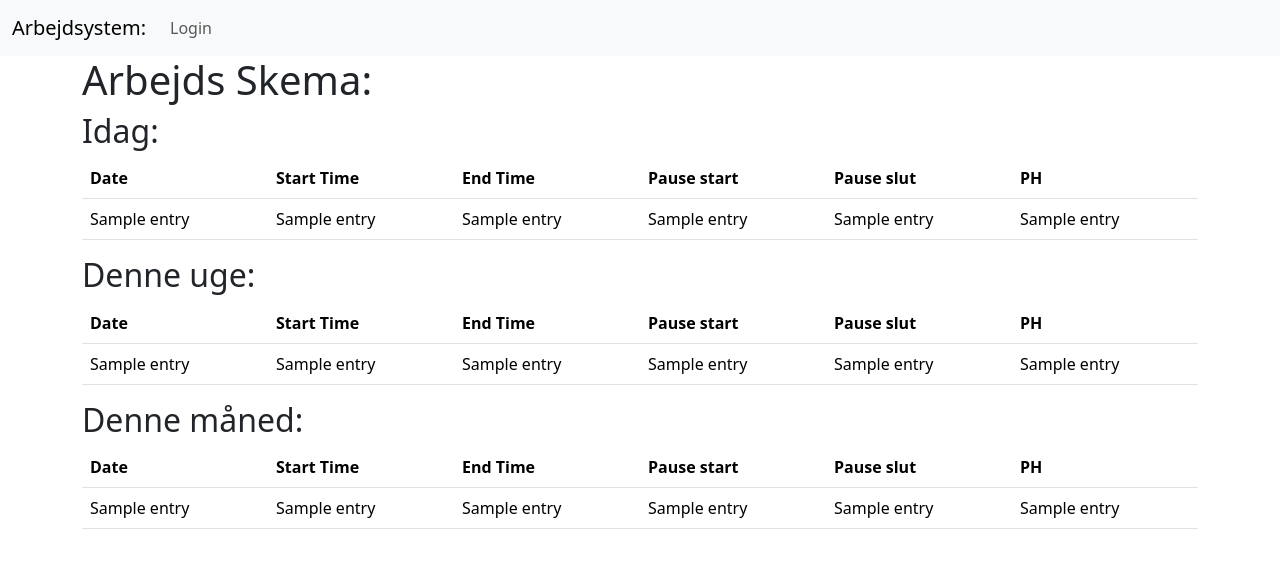
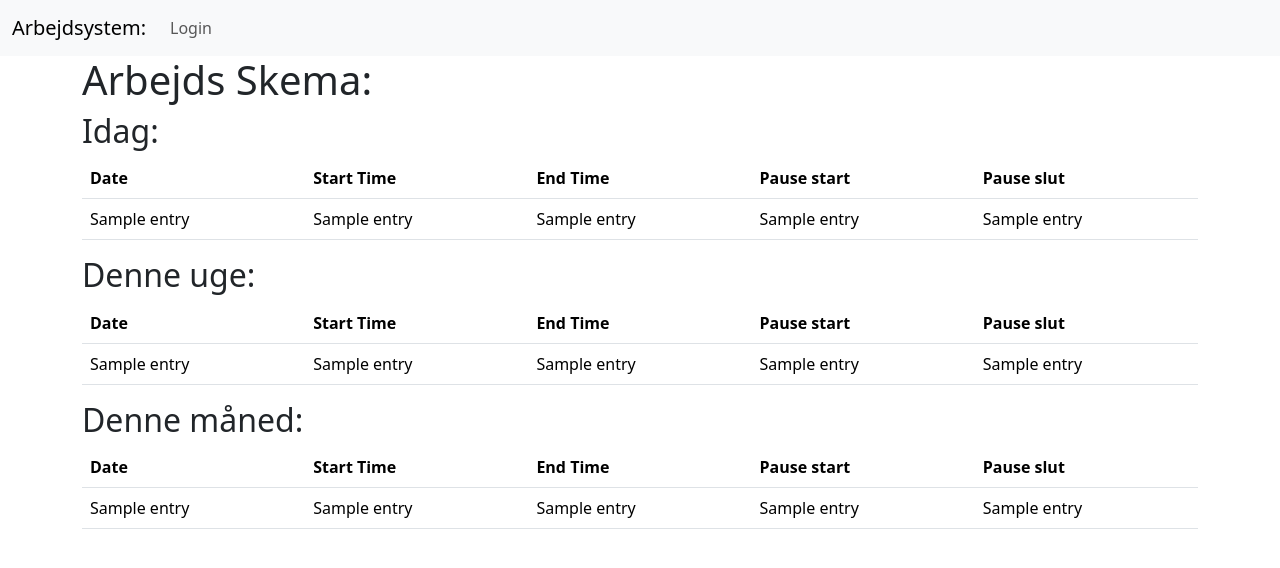
Before and after one commit to Kreiner72/Flask_eksamen_version, a Flask app: template templates/work_hours.html in a window 1280 px wide. Shown: the top 568 px of the page. Run offline with Flask 3, Linux system fonts and the light colour scheme; the template is opened without the code that fills it: most values are stand-ins (such as "Sample title", 1, 10 or a date in 2020).

Commit message:
Update work_hours.html
Slettet Place holder

```diff
--- a/templates/work_hours.html
+++ b/templates/work_hours.html
@@ -14,7 +14,6 @@
             <th>End Time</th>
             <th>Pause start</th>
             <th>Pause slut</th>
-            <th>PH</th>
         </tr>
     </thead>
     <tbody>
@@ -25,7 +24,6 @@
             <td>{{ entry[3] }}</td>
             <td>{{ entry[4] }}</td>
             <td>{{ entry[5] }}</td>
-            <td>{{ entry[6] }}</td>
         </tr>
         {% endfor %}
     </tbody>
@@ -41,7 +39,6 @@
             <th>End Time</th>
             <th>Pause start</th>
             <th>Pause slut</th>
-            <th>PH</th>
         </tr>
     </thead>
     <tbody>
@@ -52,7 +49,6 @@
             <td>{{ entry[3] }}</td>
             <td>{{ entry[4] }}</td>
             <td>{{ entry[5] }}</td>
-            <td>{{ entry[6] }}</td>
         </tr>
         {% endfor %}
     </tbody>
@@ -69,7 +65,6 @@
             <th>End Time</th>
             <th>Pause start</th>
             <th>Pause slut</th>
-            <th>PH</th>
         </tr>
     </thead>
     <tbody>
@@ -80,7 +75,6 @@
             <td>{{ entry[3] }}</td>
             <td>{{ entry[4] }}</td>
             <td>{{ entry[5] }}</td>
-            <td>{{ entry[6] }}</td>
         </tr>
         {% endfor %}
     </tbody>
```
